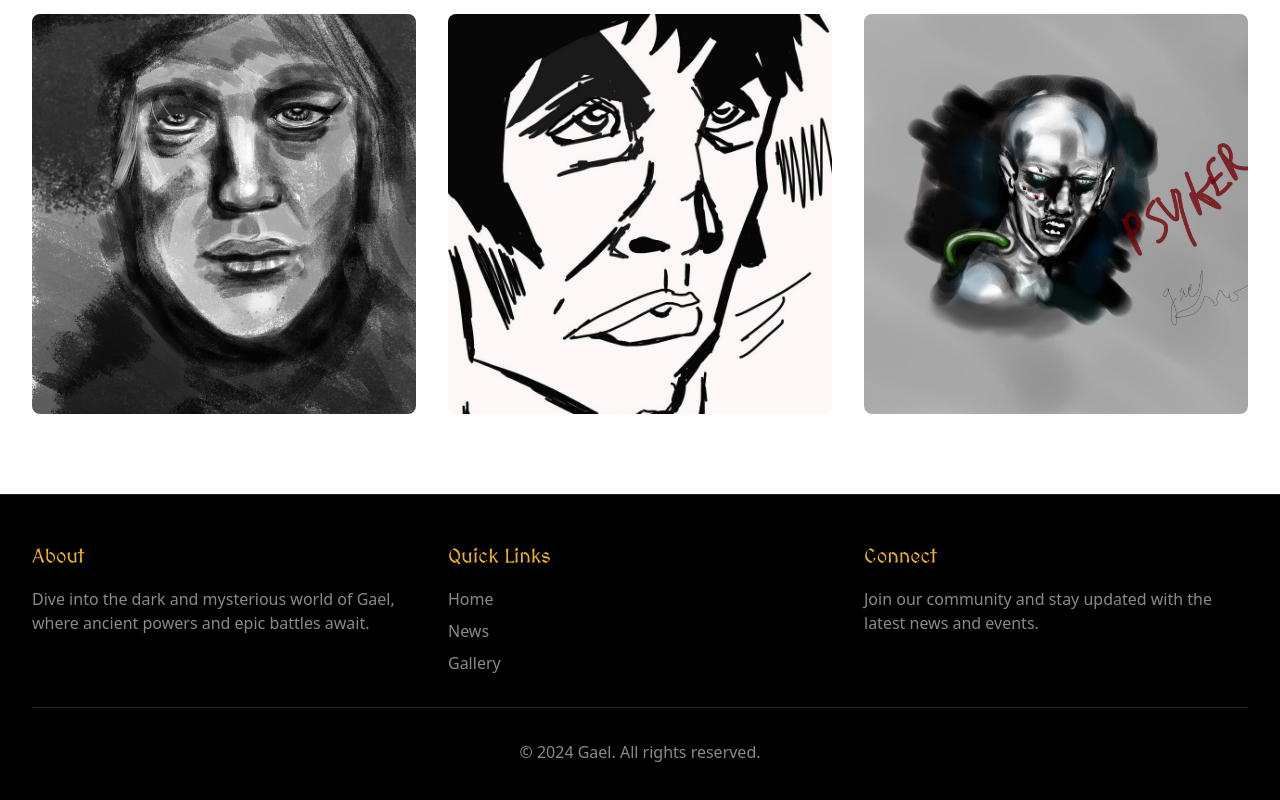
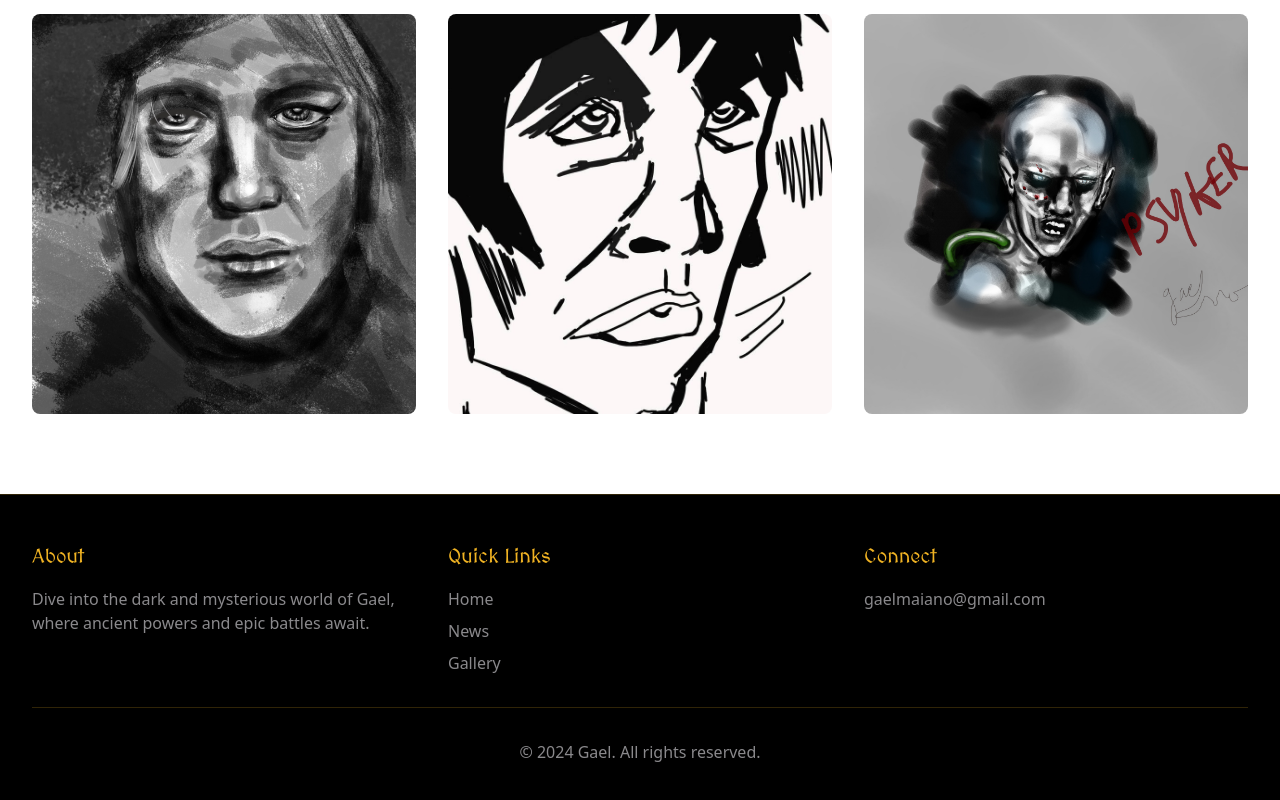
Before and after one commit to gaelmaiano/gael-haven, a React (Vite) app: page / in a window 1280 px wide. Shown: the part 1386-2186 px from the top of the page. Built offline with nearby package versions, Linux system fonts and the light colour scheme.

Commit message:
Update footer contact information
Replaced the "Connect" section sentence in the Footer component with the email address: gaelmaiano@gmail.com.
[skip gpt_engineer]

```diff
--- a/src/components/Footer.tsx
+++ b/src/components/Footer.tsx
@@ -32,7 +32,7 @@ const Footer = () => {
           <div>
             <h3 className="font-gothic text-xl text-gael-purple mb-4">Connect</h3>
             <p className="text-gael-gray-light">
-              Join our community and stay updated with the latest news and events.
+              gaelmaiano@gmail.com
             </p>
           </div>
         </div>
```
